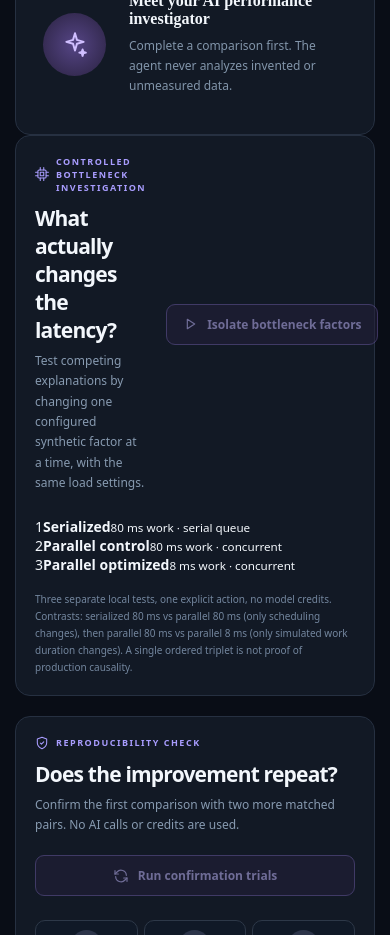
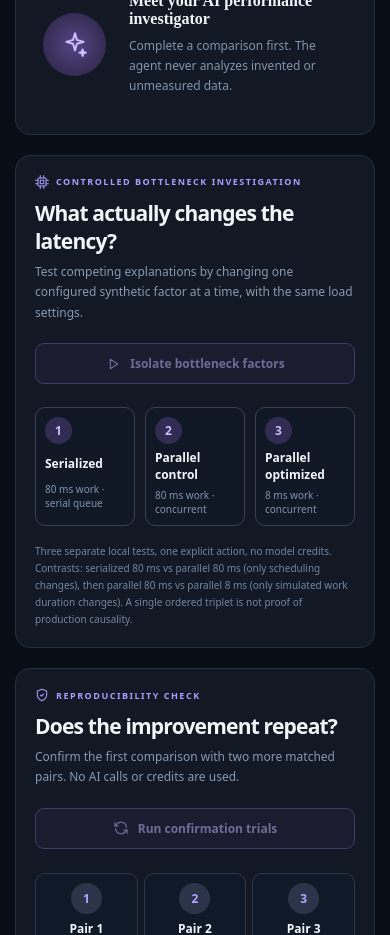
Before and after one commit to nHallecn/loadpilot-ai, a Next.js app in the folder apps/web/: page / in a window 390 px wide. Shown: the part 2720-3655 px from the top of the page. Built offline with nearby package versions, Linux system fonts and the light colour scheme.

Commit message:
style(web): responsive evidence contrast cards and one-factor experiment stages

```diff
--- a/apps/web/app/globals.css
+++ b/apps/web/app/globals.css
@@ -301,3 +301,34 @@ h3 { font-size: 21px; letter-spacing: -.8px; margin-bottom: 7px; }
   .repeat-summary { align-items: flex-start; flex-direction: column; }
   .repeat-median { text-align: left; }
 }
+
+
+/* Priority 1 — controlled, one-factor investigation */
+.controlled-panel { margin-top: 20px; }
+.controlled-steps { display: grid; grid-template-columns: repeat(3,1fr); gap: 10px; margin: 20px 0 16px; }
+.controlled-step { border: 1px solid #374052; background: #101826; border-radius: 10px; padding: 14px; display: grid; gap: 5px; }
+.controlled-step span { height: 27px; width: 27px; border-radius: 50%; display: grid; place-items: center; background: #332c52; color: #c9bcff; font-weight: 800; font-size: 12px; }
+.controlled-step strong { font-size: 12px; }
+.controlled-step small { font-size: 10px; color: #8394ae; }
+.controlled-step-done { background: #152a28; border-color: #346054; }
+.controlled-step-done span { color: #b3f7da; background: #245f4b; }
+.controlled-conclusion { background: #16272b; border: 1px solid #396467; border-radius: 12px; padding: 18px; margin: 20px 0; }
+.controlled-conclusion h4 { font-size: 20px; margin: 9px 0; text-transform: capitalize; color: #8ae8d4; }
+.controlled-conclusion p { color: #a9cccb; font-size: 12px; line-height: 1.7; margin: 0; }
+.controlled-contrasts { display: grid; grid-template-columns: 1fr 1fr; gap: 12px; }
+.contrast-card { background: #0e1827; border-radius: 12px; border: 1px solid #35435a; padding: 18px; }
+.contrast-card h4 { font-size: 17px; line-height: 1.4; margin-bottom: 17px; }
+.contrast-numbers { display: flex; justify-content: space-between; align-items: center; gap: 12px; margin-bottom: 16px; }
+.contrast-numbers div { min-width: 0; }
+.contrast-numbers small { font-size: 9px; color: #8196a8; display: block; margin-bottom: 5px; }
+.contrast-numbers strong { font: 700 clamp(13px,1.5vw,19px) 'Space Grotesk', var(--font); }
+.contrast-numbers .svg-icon { color: #9a8aff; }
+.contrast-card p { color: #96a9b9; font-size: 11px; line-height: 1.6; }
+.contrast-card p strong { color: #eef5fa; }
+.contrast-status { display: inline-block; padding: 7px 9px; font-size: 9px; font-weight: 800; text-transform: uppercase; letter-spacing: .3px; border-radius: 6px; background: #2f303f; color: #b5bdd1; }
+.contrast-status.signal-positive { background: #164238; color: #8cf0d1; }
+@media (max-width: 720px) {
+  .controlled-panel .history-top { align-items: stretch; flex-direction: column; }
+  .controlled-contrasts { grid-template-columns: 1fr; }
+  .controlled-step { padding: 9px; }
+}
```
